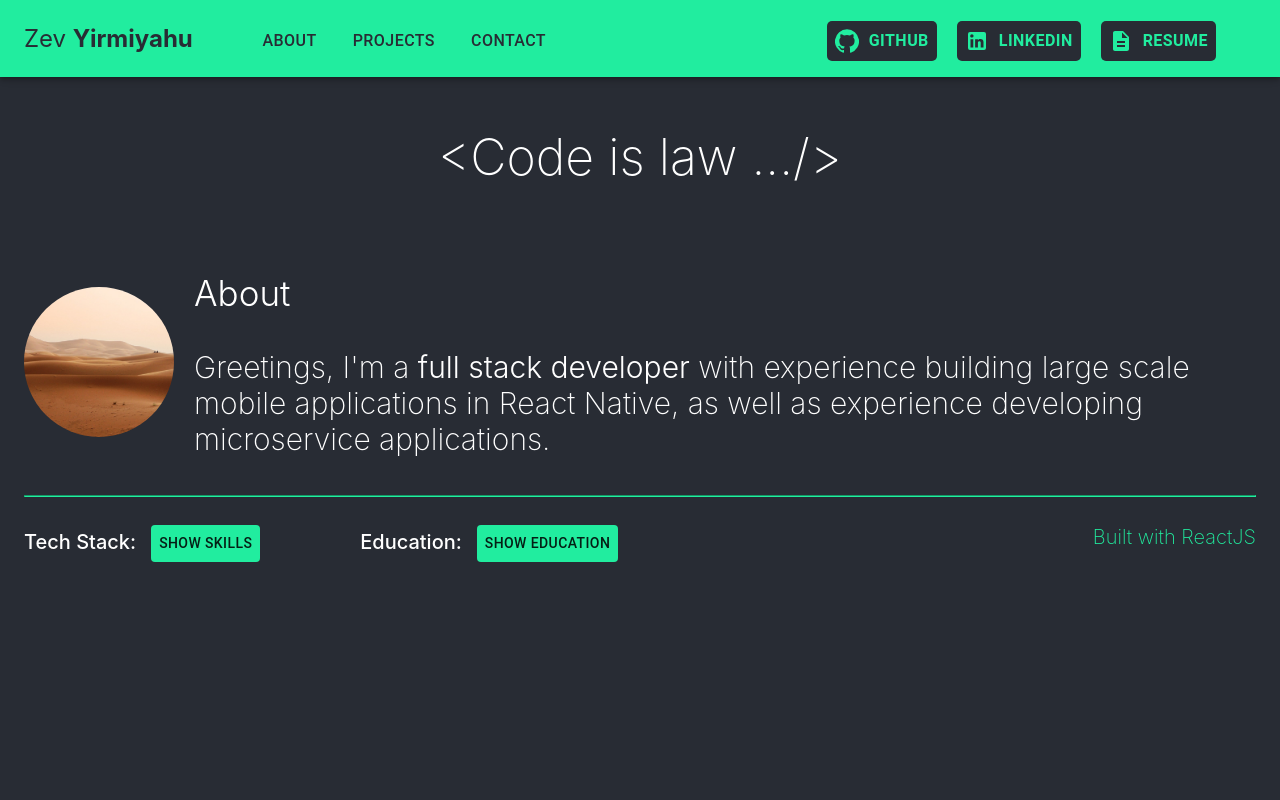
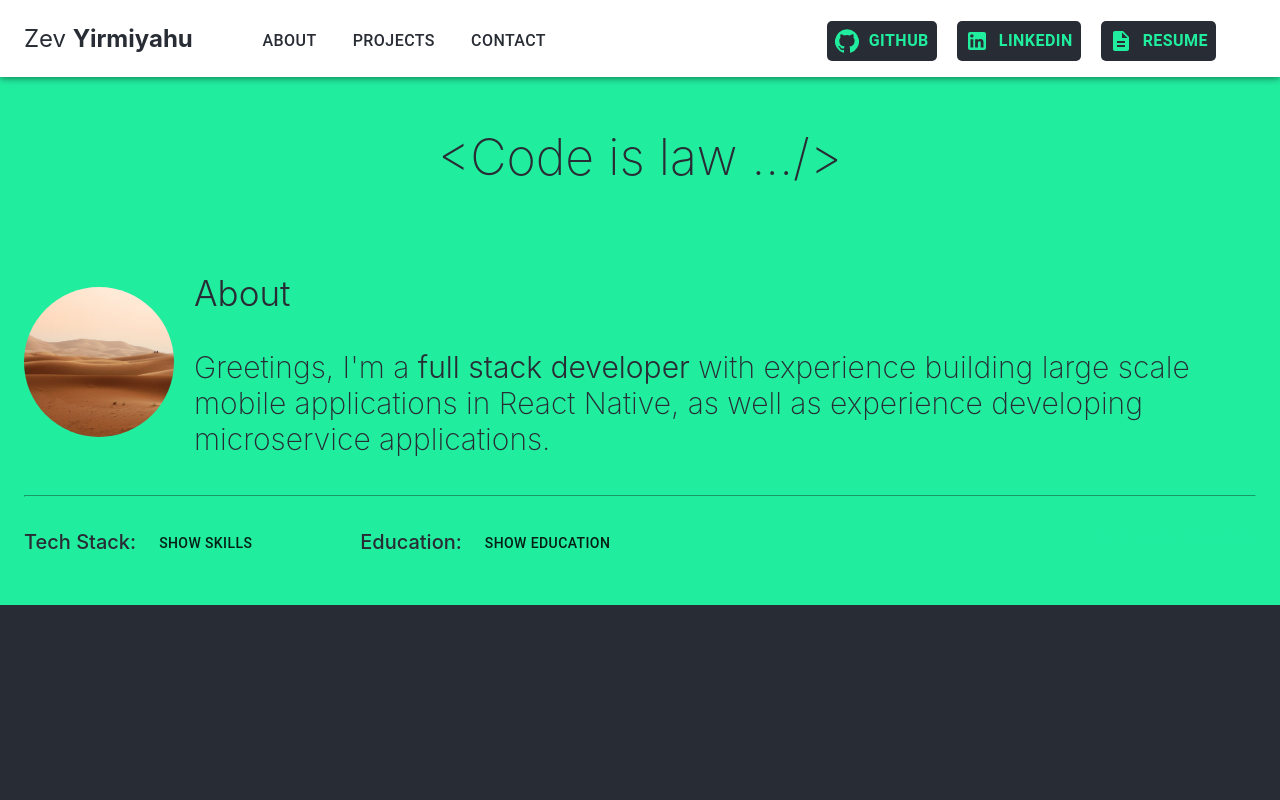
Before and after one commit to zevyirmiyahu/my-webpage, a React (Create React App) app: page / in a window 1280 px wide. Shown: the top 800 px of the page. Built offline with nearby package versions, Linux system fonts and the light colour scheme.

Commit message:
reorganzing file structure. Made sections folder within component where each section of page will be found, about sections, project section ..etc. These will be called directly in the App.js file for more simplistic project structure. Altered color scheme of site

```diff
--- a/src/App.js
+++ b/src/App.js
@@ -2,6 +2,9 @@ import React from 'react';
 
 import NavBar from './components/NavBar';
 import CurrentView from './components/CurrentView';
+import * as COLOR from './constants/Colors';
+import AboutSection from './components/sections/AboutSection';
+import ProjectSection from './components/sections/ProjectSection';
 
 
 export default function App() {
@@ -9,7 +12,9 @@ export default function App() {
     <div>
       <NavBar />
       <div style={styles.container}>
-        <CurrentView />
+        {/* <CurrentView /> */}
+        <AboutSection/>
+        <ProjectSection/>
       </div>
     </div>
   );
@@ -18,9 +23,9 @@ export default function App() {
 const styles = {
   container: {
     display: 'flex',
-    flexDirection: 'row',
+    flexDirection: 'column',
     flex: 1,
-    backgroundColor: '#282c34',
+    backgroundColor: COLOR.MINT_GREEN,
     minHeight: '96vh',
     justifyContent: 'center',
     color: 'white',
--- a/src/components/CurrentView.js
+++ b/src/components/CurrentView.js
@@ -1,6 +1,10 @@
+/**
+ * This is the component responsible for controllin the view to user
+ */
+
 import React, { Component } from 'react';
-import AboutSection from './AboutSection';
-
+import AboutSection from './sections/AboutSection';
+import ProjectSection from './sections/ProjectSection';
 
 
 export default class CurrentView extends Component {
@@ -16,9 +20,12 @@ export default class CurrentView extends Component {
     SwitchBodyViews = () => {
         if (this.state.About) {
             return (
-                <AboutSection/>
+                <div>
+                    <AboutSection />
+                    <ProjectSection />
+                </div>
             );
-            }
+        }
         else if (this.state.Projects) {
 
         }
--- a/src/components/NavBar.js
+++ b/src/components/NavBar.js
@@ -55,7 +55,7 @@ export default NavBar;
 
 const styles = {
     navBarContainer: {
-        backgroundColor: COLOR.MINT_GREEN
+        backgroundColor: 'white', //COLOR.MINT_GREEN
     },
     headerText: {
         fontSize: 24,
--- a/src/components/AboutSection.js
+++ b/src/components/sections/AboutSection.js
@@ -2,9 +2,11 @@ import React, { Component } from 'react';
 
 import { Container, Button, Avatar } from '@material-ui/core';
 
-import * as COLOR from '../constants/Colors';
-import ProfileImage from '../assets/desert-cover.jpg';
+import * as COLOR from '../../constants/Colors';
+import ProfileImage from '../../assets/desert-cover.jpg';
 
+
+const TEXT_COLOR = COLOR.DARK_GREY;
 
 export default class AboutSection extends Component {
     constructor(props) {
@@ -171,9 +173,7 @@ export default class AboutSection extends Component {
                     <Container maxWidth='lg'>
                         <this.TechSkillSection />
                     </Container>
-
                 </Container>
-
             </div>
         );
     }
@@ -189,22 +189,22 @@ const styles = {
         textAlign: 'center',
         fontSize: 50,
         fontWeight: '200',
-        color: 'white'
+        color: TEXT_COLOR
     },
     subheaderText: {
         fontSize: 35,
         fontWeight: '300',
-        color: 'white'
+        color: TEXT_COLOR
     },
     aboutText: {
         fontSize: 30,
         fontWeight: '200',
-        color: 'white'
+        color: TEXT_COLOR
     },
     techText: {
         fontSize: 20,
         fontWeight: '200',
-        color: 'white'
+        color: TEXT_COLOR
     },
     madeWith: {
         fontSize: 20,
--- /dev/null
+++ b/src/components/sections/ProjectSection.js
@@ -0,0 +1,27 @@
+import React, { Component } from 'react';
+import * as COLOR from '../../constants/Colors';
+import { Container } from '@material-ui/core';
+
+export default class ProjectSection extends Component {
+    render() {
+        return (
+            <div style={styles.container}>
+                <Container>
+                    <p>TEsting</p>
+                </Container>
+            </div>
+        );
+    }
+}
+
+const styles = {
+    container: {
+        display: 'flex',
+        flexDirection: 'column',
+        flex: 1,
+        backgroundColor: COLOR.DARK_GREY,
+        minHeight: '96vh',
+        justifyContent: 'center',
+        color: 'white',
+    }
+};
```
Also changed, not shown: src/components/sections/TechSection.js (added, +9 -0 lines).
